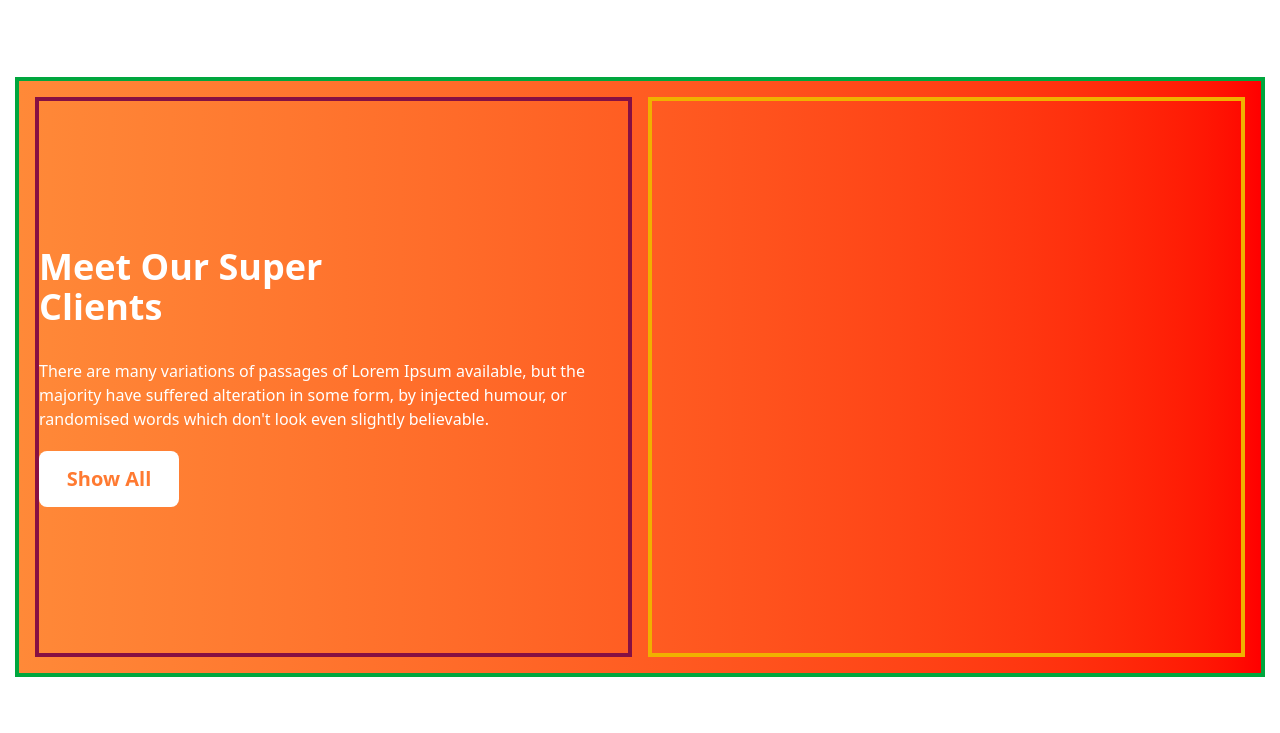
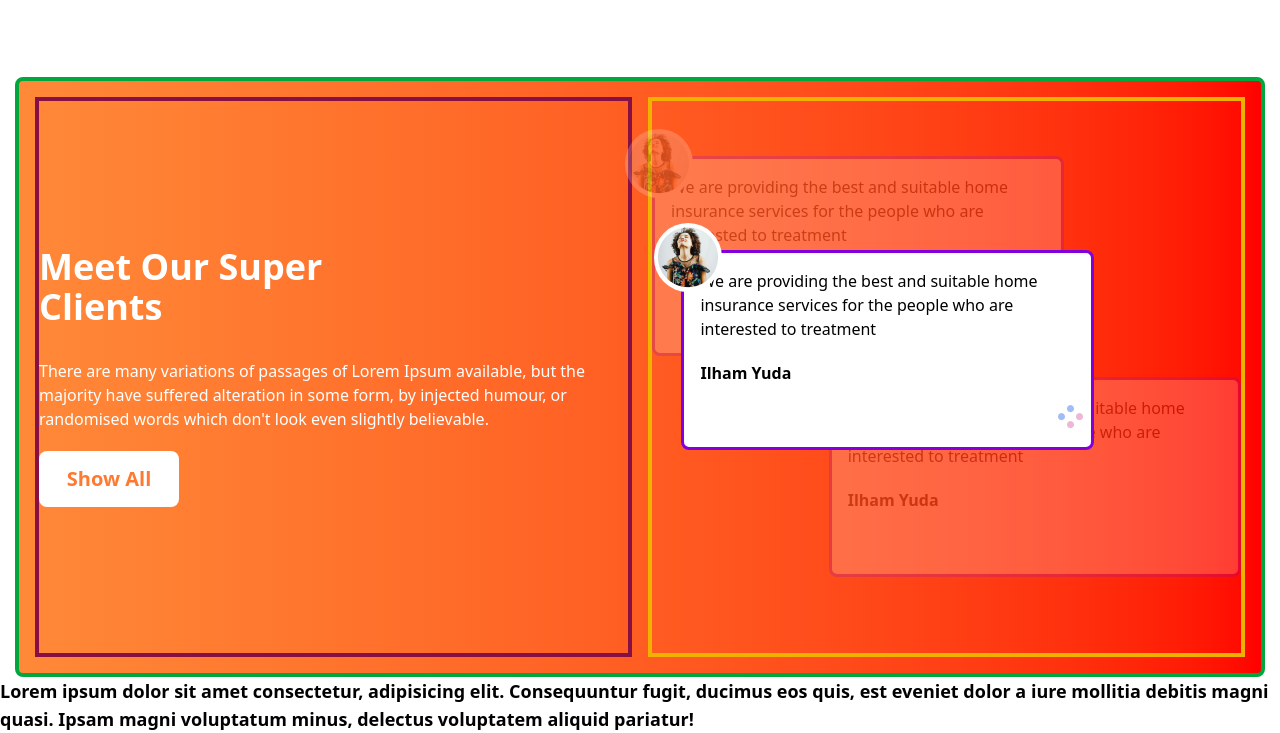
Before and after one commit to mdasifmahmuddev/juice-store, a plain HTML site: page index.html in a window 1280 px wide. Shown: the part 1874-2607 px from the top of the page. Before the commit the page ends 2551 px from the top, so only its background shows below. Drawn offline with nearby package versions, Linux system fonts and the light colour scheme.

Commit message:
customer review section

```diff
--- a/index.html
+++ b/index.html
@@ -130,7 +130,7 @@
 <!-- meet out client section  -->
 
 
-<section class="bg-gradient-to-l from-[#ff0000] to-[#ff8938]  border-4 border-green-600 product_description flex gap-4 p-4 mt-20 max-w-[1250px] mx-auto h-[600px] ">
+<section class="flex-col md:flex-row rounded-lg bg-gradient-to-l from-[#ff0000] to-[#ff8938]  border-4 border-green-600 product_description flex gap-4 p-4 mt-20 max-w-[1250px] mx-auto h-[600px] ">
 
     <div class=" left_pd flex justify-center items-center text-white border-4 border-pink-900  h-full md:w-1/2 ">
 
@@ -145,7 +145,56 @@
 
     </div>
 
-    <div class="right_pd border-4 border-yellow-500 h-full md:w-1/2">
+    <div class="right_pd  relative border-4 border-yellow-500 h-full md:w-1/2">
+     <!-- 1st card  -->
+     <div class=" z-10 customer_review top-[27%] left-[5%] w-[70vw] absolute  p-4 rounded-lg h-[200px] md:w-[70%] border-3 border-purple-700 bg-white">
+
+     <p>We are providing the best and suitable home insurance services for the people who are interested to treatment</p>
+
+     <h2 class="my-5  font-bold">Ilham Yuda</h2>
+
+     <div class="absolute top-[-30px] left-[-30px] p-1 rounded-full border-white bg-white">
+        <img src="./images/client.png" alt="">
+
+
+
+     </div>
+       <img src="./images/circles.png" class="absolute right-2" alt="">
+
+
+     </div>
+     <!-- second cart  -->
+      <div class="opacity-20 customer_review top-[10%] w-[70vw]left-[30%] absolute  p-4 rounded-lg h-[200px] md:w-[70%] border-3 border-purple-700 bg-white">
+
+     <p>We are providing the best and suitable home insurance services for the people who are interested to treatment</p>
+
+     <h2 class="my-5  font-bold">Ilham Yuda</h2>
+
+     <div class="absolute top-[-30px] left-[-30px] p-1 rounded-full border-white bg-white">
+        <img src="./images/client.png" alt="">
+     </div>
+
+
+
+     </div>
+
+     <!-- 3rd card -->
+
+
+      <div class="opacity-20 customer_review top-[50%] w-[70vw]  left-[30%] absolute  p-4 rounded-lg h-[200px]  md:w-[70%] border-3 border-purple-700 bg-white">
+
+     <p>We are providing the best and suitable home insurance services for the people who are interested to treatment</p>
+
+     <h2 class="my-5  font-bold">Ilham Yuda</h2>
+
+     <div class="absolute top-[-30px] left-[-30px] p-1 rounded-full border-white bg-white">
+        <img src="./images/client.png" alt="">
+     </div>
+
+
+
+     </div>
+
 
 
 
@@ -154,6 +203,10 @@
 
 
 
+</section>
+
+<section>
+    <h1 class="text-lg font-bold">Lorem ipsum dolor sit amet consectetur, adipisicing elit. Consequuntur fugit, ducimus eos quis, est eveniet dolor a iure mollitia debitis magni quasi. Ipsam magni voluptatum minus, delectus voluptatem aliquid pariatur! </h1>
 </section>
 
 
@@ -185,7 +238,7 @@
  -----------imgoprtant grid  layout :
         grid grid-cols-2 grid-rows-3
         grid-row span
-
+ --using absoulote and relative ..
 
 
  -->
```
